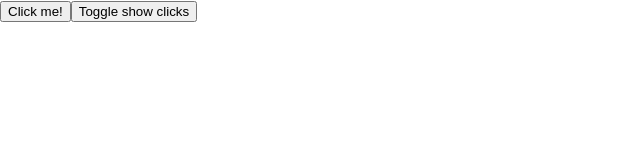
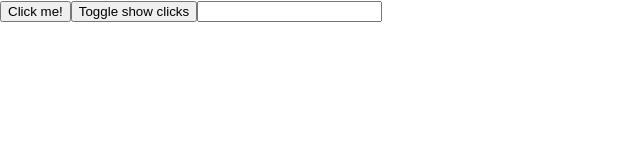
Before and after one commit to SmirnovskyAnna/react-hooks, a React (Create React App) app: page / in a window 1280 px wide. Shown: the top 160 px of the page, without its empty margins (0-640 px from the left). Built offline with nearby package versions, Linux system fonts and the light colour scheme.

Commit message:
created input's useState

```diff
--- a/src/components/HooksBasic/Chapter-1/index.js
+++ b/src/components/HooksBasic/Chapter-1/index.js
@@ -4,12 +4,17 @@ import * as React from "react";
 export default function Chapter1() {
   const [clicks, setClicks] = React.useState(0);
   const [showClicks, setShowClicks] = React.useState(false);
+  const [inputText, setInputText] = React.useState("");
 
   const onClick = () => {
     setTimeout(() => {
       setClicks((prevValue) => prevValue + 1);
     }, 2000);
   };
+
+  const onChange = (e) => {
+    setInputText(e.target.value)
+  }
 
   const toggleShowClicks = () => setShowClicks((prev) => !prev);
 
@@ -19,6 +24,7 @@ export default function Chapter1() {
     <>
       <button onClick={onClick}>Click me! {clicksText}</button>
       <button onClick={toggleShowClicks}>Toggle show clicks</button>
+      <input value={inputText} type="text" onChange={onChange}/>
     </>
   );
 }
```
